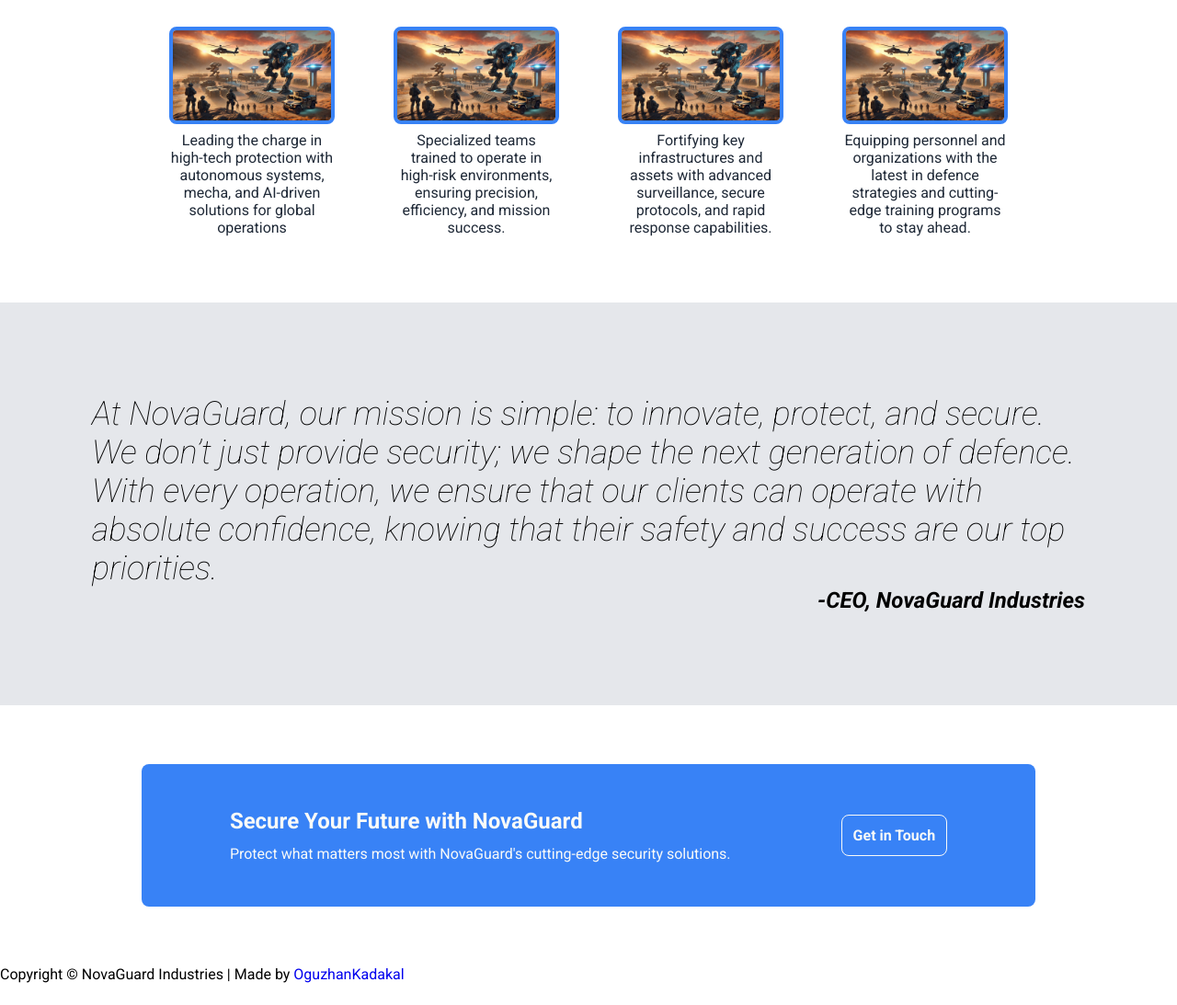
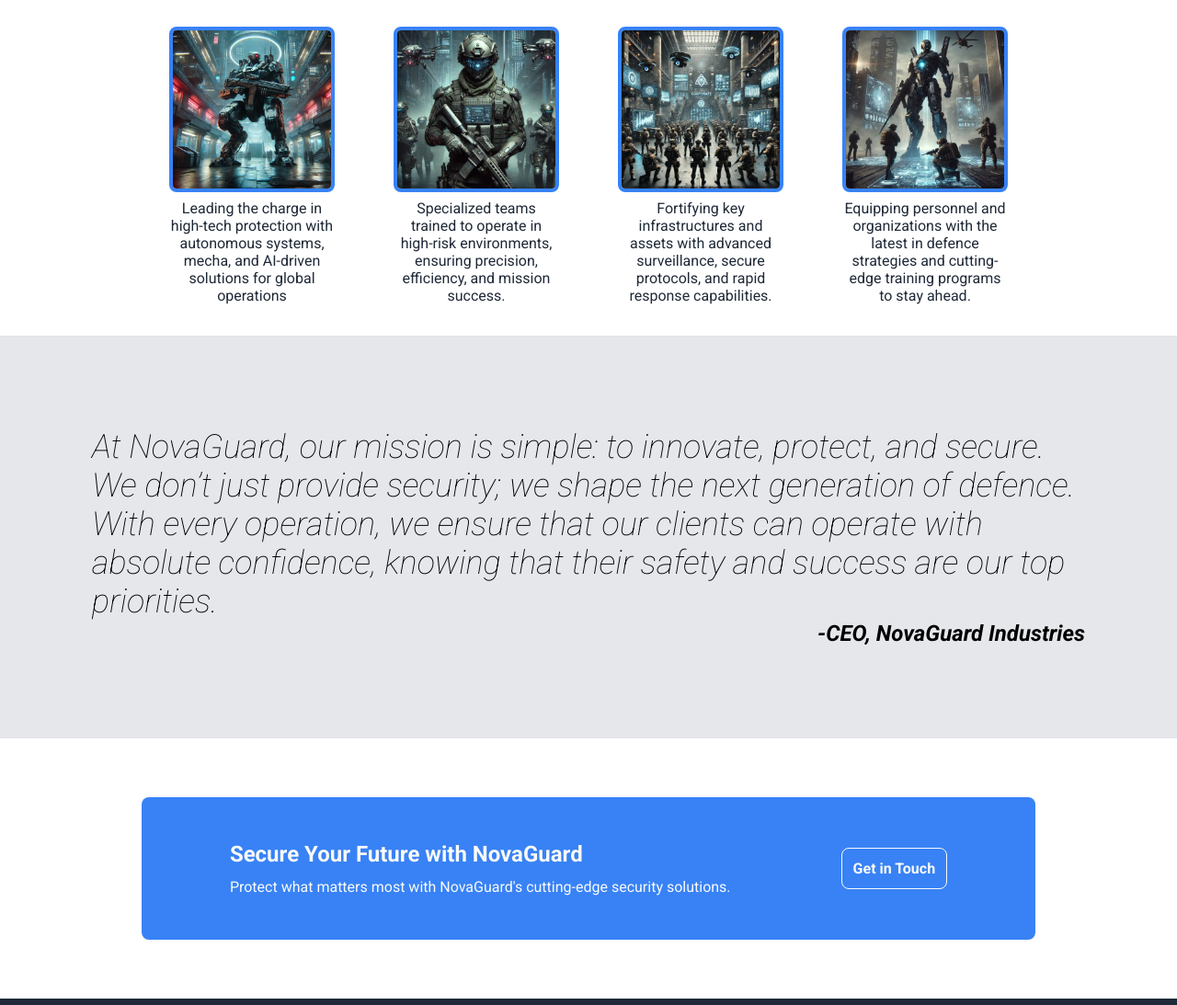
Before and after one commit to OguzhanKadakal/NovaGuard-Industries, a plain HTML site: page index.html in a window 1280 px wide. Shown: the part 687-1780 px from the top of the page at 92% size. Before the commit the page ends 1756 px from the top, so only its background shows below. Drawn offline with Linux system fonts and the light colour scheme.

Commit message:
Updated the images

```diff
--- a/index.html
+++ b/index.html
@@ -42,28 +42,28 @@
       <h2 class="cards-title">Our Pillars of Innovation and Security</h2>
       <div class="card-box">
         <div class="card">
-          <img src="./images/military-base.webp" alt="Some text" />
+          <img src="./images/Mecha.jpeg" alt="Mecha robot with rifle" />
           <p>
             Leading the charge in high-tech protection with autonomous systems,
             mecha, and AI-driven solutions for global operations
           </p>
         </div>
         <div class="card">
-          <img src="./images/military-base.webp" alt="Some text" />
+          <img src="./images/futuristic-soldier.jpeg" alt="Futuristic soldier" />
           <p>
             Specialized teams trained to operate in high-risk environments,
             ensuring precision, efficiency, and mission success.
           </p>
         </div>
         <div class="card">
-          <img src="./images/military-base.webp" alt="Some text" />
+          <img src="./images/headquarters.jpeg" alt="High-tech military headquarters" />
           <p>
             Fortifying key infrastructures and assets with advanced
             surveillance, secure protocols, and rapid response capabilities.
           </p>
         </div>
         <div class="card">
-          <img src="./images/military-base.webp" alt="Some text" />
+          <img src="./images/high-tech-robot.jpeg" alt="High tech robot" />
           <p>
             Equipping personnel and organizations with the latest in defence
             strategies and cutting-edge training programs to stay ahead.
@@ -98,7 +98,7 @@
     <footer>
       <p>
         Copyright &copy NovaGuard Industries | Made by
-        <a href="#">OguzhanKadakal</a>
+        <a href="https://github.com/OguzhanKadakal">Oguzhan Kadakal</a>
       </p>
     </footer>
   </body>
--- a/styles.css
+++ b/styles.css
@@ -131,6 +131,7 @@ a {
     flex-direction: column;
     justify-content: center;
     align-items: center;
+    margin-bottom: 36px;
 }
 
 .cards-title {
@@ -210,3 +211,19 @@ a {
     font-weight: bold;
     padding-bottom: 12px;
 }
+
+/*FOOTER*/
+footer {
+    background-color: var(--dark-color);
+    color: var(--light-color);
+    display: flex;
+    justify-content: center;
+    align-items: center;
+    padding: 64px;
+    font-size: 24px;
+}
+
+footer > p > a {
+    color: var(--light-color);
+    font-weight: 900;
+}
```
Also changed, not shown: images/Mecha.jpeg (added), images/futuristic-soldier.jpeg (added), images/headquarters.jpeg (added), images/high-tech-robot.jpeg (added).
